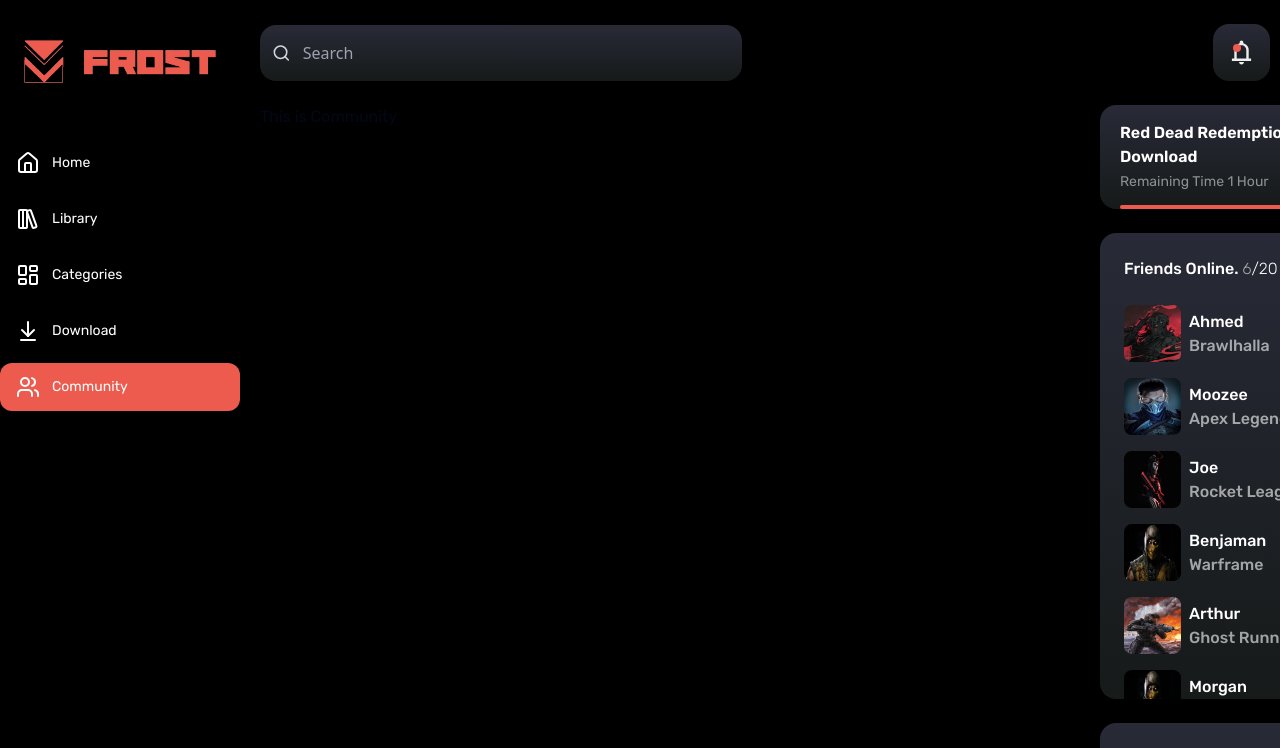
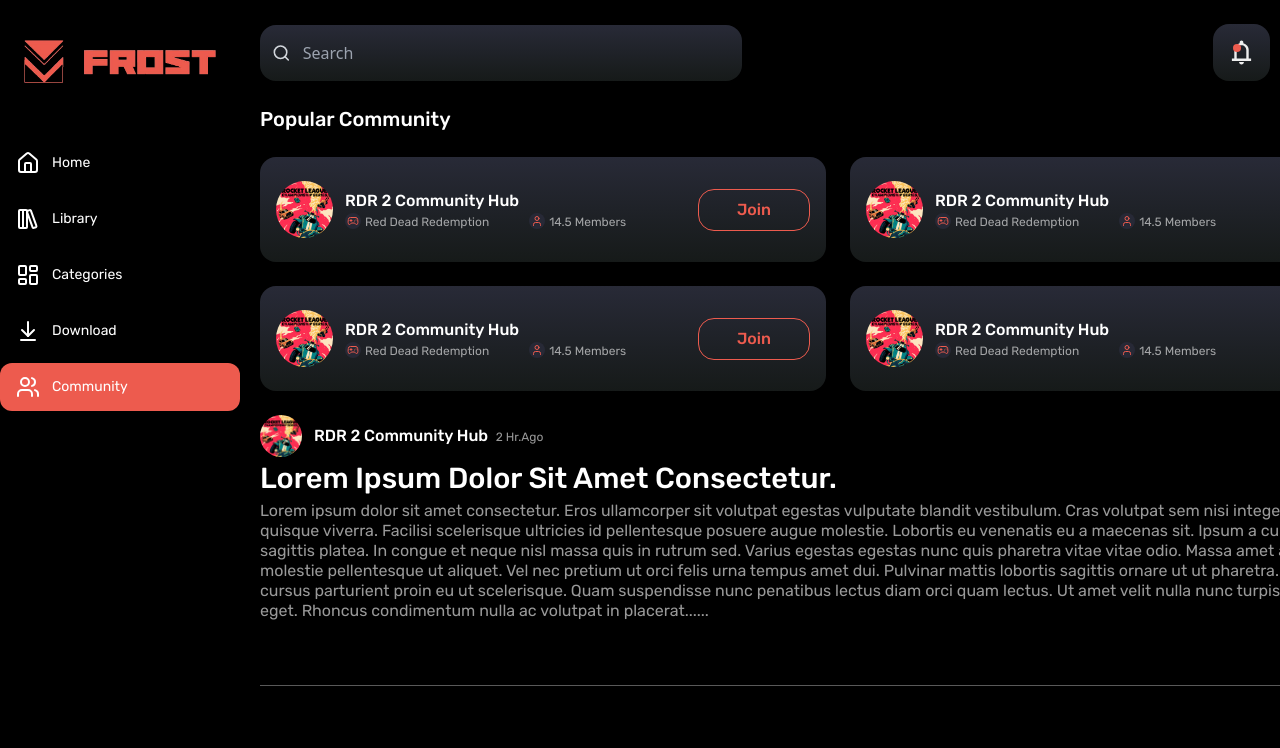
Before and after one commit to mdasif61/frost_home_page, a React (Vite) app: page /community in a window 1280 px wide. Shown: the top 748 px of the page. Built offline with nearby package versions, Linux system fonts and the light colour scheme.

Commit message:
finished community page

```diff
--- a/src/Layout/Main.jsx
+++ b/src/Layout/Main.jsx
@@ -15,10 +15,10 @@
         <div className="h-screen z-50 flex w-[240px] fixed top-0 left-0">
           <SideBar></SideBar>
         </div>
-        <div className={`w-[816px] ml-[260px] min-h-[1024px] bg-black ${pathname==="/categories"?"w-full pr-6":"w-[816px]"}`}>
+        <div className={`w-[816px] ml-[260px] min-h-[1024px] bg-black ${["/categories", "/community"].includes(pathname)?"w-full pr-6":"w-[816px]"}`}>
           <Outlet></Outlet>
         </div>
-        <div className={`w-[312px] px-6 flex-1 ${pathname==="/categories"&&"hidden"}`}>
+        <div className={`w-[312px] px-6 flex-1 ${["/categories", "/community"].includes(pathname)?"hidden":""}`}>
           <AsideItem></AsideItem>
         </div>
       </div>
--- /dev/null
+++ b/src/allComponent/Community/Community.jsx
@@ -0,0 +1,125 @@
+import { Ellipsis, Gamepad2, User } from "lucide-react";
+import image from "../../assets/rocket.jpg";
+
+const Community = () => {
+  const communityCard = [
+    {
+      image: image,
+      name: "RDR 2 Community Hub",
+      title: "Red Dead Redemption",
+      members: 14.5,
+    },
+    {
+      image: image,
+      name: "RDR 2 Community Hub",
+      title: "Red Dead Redemption",
+      members: 14.5,
+    },
+    {
+      image: image,
+      name: "RDR 2 Community Hub",
+      title: "Red Dead Redemption",
+      members: 14.5,
+    },
+    {
+      image: image,
+      name: "RDR 2 Community Hub",
+      title: "Red Dead Redemption",
+      members: 14.5,
+    },
+  ];
+
+  const moreCommunityInfo = [
+    {
+      image: image,
+      name: "RDR 2 Community Hub",
+      title: "Lorem Ipsum Dolor Sit Amet Consectetur.",
+      desc: "Lorem ipsum dolor sit amet consectetur. Eros ullamcorper sit volutpat egestas vulputate blandit vestibulum. Cras volutpat sem nisi integer rhoncus a turpis quisque viverra. Facilisi scelerisque ultricies id pellentesque posuere augue molestie. Lobortis eu venenatis eu a maecenas sit. Ipsum a cursus sit sit mauris sagittis platea. In congue et neque nisl massa quis in rutrum sed. Varius egestas egestas nunc quis pharetra vitae vitae odio. Massa amet amet faucibus molestie pellentesque ut aliquet. Vel nec pretium ut orci felis urna tempus amet dui. Pulvinar mattis lobortis sagittis ornare ut ut pharetra. Semper eget cursus parturient proin eu ut scelerisque. Quam suspendisse nunc penatibus lectus diam orci quam lectus. Ut amet velit nulla nunc turpis fusce massa eget. Rhoncus condimentum nulla ac volutpat in placerat......",
+      time: 2,
+    },
+    {
+      image: image,
+      name: "RDR 2 Community Hub",
+      title: "Lorem Ipsum Dolor Sit Amet Consectetur.",
+      desc: "Lorem ipsum dolor sit amet consectetur. Eros ullamcorper sit volutpat egestas vulputate blandit vestibulum. Cras volutpat sem nisi integer rhoncus a turpis quisque viverra. Facilisi scelerisque ultricies id pellentesque posuere augue molestie. Lobortis eu venenatis eu a maecenas sit. Ipsum a cursus sit sit mauris sagittis platea. In congue et neque nisl massa quis in rutrum sed. Varius egestas egestas nunc quis pharetra vitae vitae odio. Massa amet amet faucibus molestie pellentesque ut aliquet. Vel nec pretium ut orci felis urna tempus amet dui. Pulvinar mattis lobortis sagittis ornare ut ut pharetra. Semper eget cursus parturient proin eu ut scelerisque. Quam suspendisse nunc penatibus lectus diam orci quam lectus. Ut amet velit nulla nunc turpis fusce massa eget. Rhoncus condimentum nulla ac volutpat in placerat......",
+      time: 2,
+    },
+  ];
+
+  return (
+    <div>
+      <div className="text-white flex justify-between items-center">
+        <h1 className="text-xl font-medium">Popular Community</h1>
+        <h1 className="text-xl font-medium">All</h1>
+      </div>
+
+      <div className="grid grid-cols-2 gap-6 my-6">
+        {communityCard.map((item, index) => (
+          <div
+            key={index}
+            className="bg-gradient-to-t from-[#161A19] to-[#282A37] px-4 py-6 rounded-2xl"
+          >
+            <div className="flex justify-between items-center">
+              <div className="w-[57px] h-[57px] rounded-full overflow-clip">
+                <img className="w-[57px]" src={item.image} alt="" />
+              </div>
+              <div className="flex-1 pl-3">
+                <h1 className="text-white text-[16px] font-medium">
+                  {item.name}
+                </h1>
+                <span className="text-[12px] flex text-[#FFFFFF99]">
+                  <p className="flex">
+                    <Gamepad2 className="text-[#ED5B4E] w-4 mr-1 h-4 bg-[#272936] rounded-full p-[2px]" />
+                    {item.title}
+                  </p>
+                  <p className="pl-10 flex">
+                    <User className="text-[#ED5B4E] w-4 mr-1 h-4 bg-[#272936] rounded-full p-[2px]" />{" "}
+                    {item.members + " Members"}
+                  </p>
+                </span>
+              </div>
+              <button className="text-[#ED5B4E] font-medium text-[16px] border rounded-2xl border-[#ED5B4E] w-28 px-2 py-2">
+                Join
+              </button>
+            </div>
+          </div>
+        ))}
+      </div>
+
+      <div className="mt-6">
+        {moreCommunityInfo.map((item, index) => (
+          <div key={index}>
+            <div className="flex items-center justify-between">
+              <div className="h-[42px] w-[42px] rounded-full overflow-clip">
+                <img src={item.image} alt="" />
+              </div>
+              <h1 className="text-[16px] ml-3 flex-1 font-medium text-white">
+                {item.name}{" "}
+                <span className="text-[#FFFFFF99] font-normal ml-1 text-[12px]">
+                  {item.time} Hr.Ago
+                </span>
+              </h1>
+              <button className="text-[#ED5B4E] font-medium text-[16px] border rounded-2xl border-[#ED5B4E] w-20 px-2 py-1">
+                Join
+              </button>
+              <button className="text-white ml-6">
+                <Ellipsis />
+              </button>
+            </div>
+            <div>
+              <h1 className="text-white font-medium text-[29px]">
+                {item.title}
+              </h1>
+              <p className="text-[#FFFFFF99] text-[16px] leading-5">
+                {item.desc}
+              </p>
+            </div>
+            <hr className="my-16 border-[#FFFFFF59]"/>
+          </div>
+        ))}
+      </div>
+    </div>
+  );
+};
+
+export default Community;
--- a/src/allComponent/sideBarComponents/Community.jsx
+++ /dev/null
@@ -1,11 +0,0 @@
-import React from 'react';
-
-const Community = () => {
-    return (
-        <div>
-            <h1>This is Community</h1>
-        </div>
-    );
-};
-
-export default Community;
--- a/src/main.jsx
+++ b/src/main.jsx
@@ -4,10 +4,10 @@
 import { createBrowserRouter, RouterProvider } from "react-router-dom";
 import Main from "./Layout/Main";
 import Home from "./allComponent/Home/Home";
-import Community from "./allComponent/sideBarComponents/Community";
 import Library from "./allComponent/library/Library";
 import Categories from "./allComponent/Categories/Categories";
 import Download from "./allComponent/Download/download";
+import Community from "./allComponent/Community/Community";
 
 const router = createBrowserRouter([
   {
@@ -32,7 +32,7 @@
       },
       {
         path: "/community",
-        element: <Community />,
+        element:<Community/>,
       },
     ],
   },
```
Also changed, not shown: src/assets/rocket.jpg (added).
